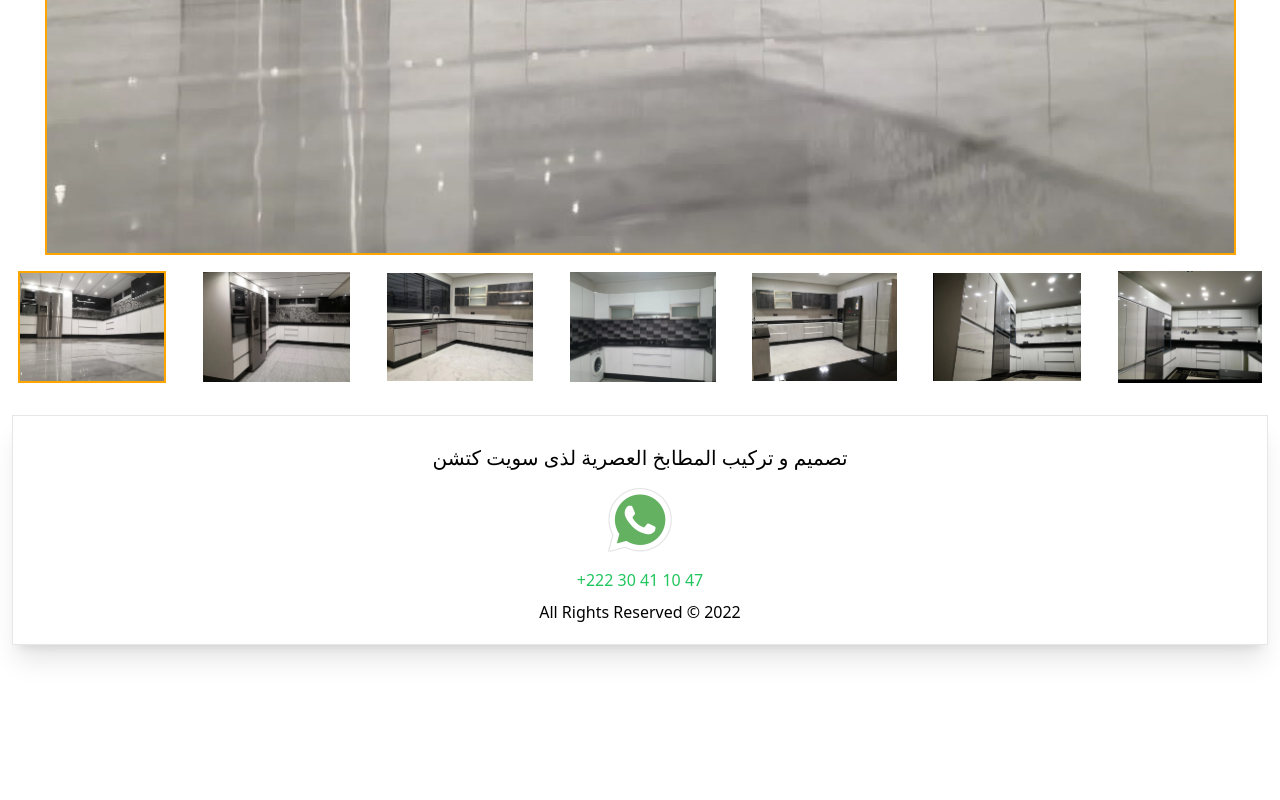
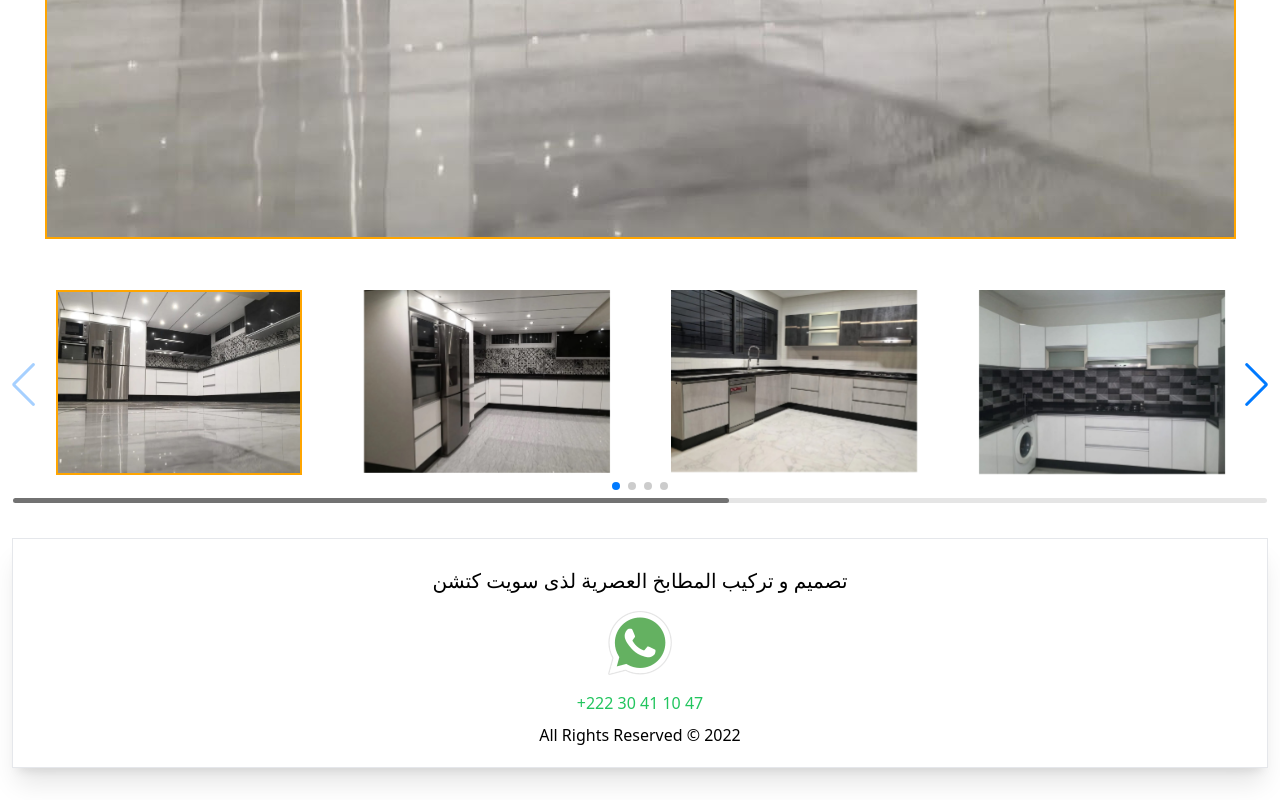
Before and after one commit to mednajjar/suitekitchen, a React (Create React App) app: page / in a window 1280 px wide. Shown: the part 784-1584 px from the top of the page. Before the commit the page ends 1477 px from the top, so only its background shows below. Built offline with nearby package versions, Linux system fonts and the light colour scheme.

Commit message:
add swiper package and style

```diff
--- a/package.json
+++ b/package.json
@@ -13,6 +13,7 @@
     "react-dom": "^18.2.0",
     "react-medium-image-zoom": "^5.1.2",
     "react-scripts": "5.0.1",
+    "swiper": "^8.4.4",
     "web-vitals": "^2.1.4"
   },
   "scripts": {
--- a/public/index.html
+++ b/public/index.html
@@ -2,14 +2,14 @@
 <html lang="en">
   <head>
     <meta charset="utf-8" />
-    <link rel="icon" href="%PUBLIC_URL%/favicon.ico" />
+    <link rel="icon" href="%PUBLIC_URL%/suitekitchen.png" />
     <meta name="viewport" content="width=device-width, initial-scale=1" />
     <meta name="theme-color" content="#000000" />
     <meta
       name="description"
-      content="Web site created using create-react-app"
+      content="تصميم و تركيب المطابخ العصرية لذى سويت كتشن"
     />
-    <link rel="apple-touch-icon" href="%PUBLIC_URL%/logo192.png" />
+    <link rel="apple-touch-icon" href="%PUBLIC_URL%/suitekitchen.png" />
     <!--
       manifest.json provides metadata used when your web app is installed on a
       user's mobile device or desktop. See https://developers.google.com/web/fundamentals/web-app-manifest/
@@ -24,7 +24,7 @@
       work correctly both with client-side routing and a non-root public URL.
       Learn how to configure a non-root public URL by running `npm run build`.
     -->
-    <title>React App</title>
+    <title>Suite Kitchen</title>
   </head>
   <body>
     <noscript>You need to enable JavaScript to run this app.</noscript>
--- a/src/App.js
+++ b/src/App.js
@@ -2,20 +2,27 @@ import './App.css';
 import { useState } from 'react';
 import { ButtonBase, Grid } from '@mui/material';
 import { suitekitchen, sk, sk2, sk3, sk4, sk5, sk6, sk7, wtsap } from './assets'
+import SwiperCore, { Navigation, Pagination, Scrollbar, A11y, EffectFade } from 'swiper';
+import { Swiper, SwiperSlide } from 'swiper/react';
 import Zoom from 'react-medium-image-zoom';
 import 'react-medium-image-zoom/dist/styles.css';
+import 'swiper/css';
+import 'swiper/css/navigation';
+import 'swiper/css/pagination';
+import 'swiper/css/scrollbar';
+SwiperCore.use([Navigation, Pagination, Scrollbar, A11y, EffectFade]);
 
 function App() {
   const [selected, setSelected] = useState(sk)
   return (
-    <div className='max-w-7xl mx-auto py-4'>
-      <div className='flex justify-between items-center border-y border-black py-5 px-4'>
+    <div className='max-w-7xl mx-auto'>
+      <div className='flex justify-between items-center border-y py-5 px-4'>
         <div className='flex justify-around items-center'>
-          <img className='h-20' src={suitekitchen} alt="logo suite kitchen"/>
+          <img className='h-20' src={suitekitchen} alt="logo suite kitchen" />
           <h3 className='hidden md:inline-flex text-3xl font-serif'>Suite Kitchen</h3>
         </div>
         <div>
-          <h3 className='text-2xl font-bold'>+22230411047 </h3>
+          <h4 className='text-2xl text-bold'>+22230411047 </h4>
         </div>
       </div>
       <Grid className='mx-auto my-2'>
@@ -30,58 +37,99 @@ function App() {
             </Zoom>
           </ButtonBase>
         </Grid>
-        <Grid item sx={{ display: "flex", flexDirection: "row", justifyContent: "space-evenly", width: "100%", marginTop: 2 }}>
-          <ButtonBase>
-            <img style={{ width: "80%", height: "auto", border: selected === sk ? "2px solid orange" : "none" }}
+        {/* <Grid item sx={{ display: "flex", flexDirection: "row", justifyContent: "space-evenly", width: "100%", marginTop: 2 }}> */}
+        <Swiper
+          modules={[Navigation, Pagination, Scrollbar, A11y]}
+          spaceBetween={0}
+          slidesPerView={4}
+          navigation
+          pagination={{ clickable: true }}
+          scrollbar={{ draggable: true }}
+          onSwiper={(swiper) => console.log(swiper)}
+          onSlideChange={() => console.log('slide change')}
+          style={{ textAlign: 'center', marginTop:'2%', padding:'2%'}}
+          breakpoints={{
+            // when window width is >= 640px
+            240: {
+
+              slidesPerView: 1,
+            },
+            // when window width is >= 768px
+            768: {
+              slidesPerView: 3,
+            },
+            1024: {
+              slidesPerView: 4,
+            }
+          }}
+        >
+
+          <SwiperSlide>
+            {/* <ButtonBase> */}
+            <img style={{ width: "80%", height: "auto", border: selected === sk ? "2px solid orange" : "none", margin:'0 auto' }}
               alt="complex"
               src={sk}
               onClick={() => setSelected(sk)}
             />
-          </ButtonBase>
-          <ButtonBase>
-            <img style={{ width: "80%", height: "auto", border: selected === sk2 ? "2px solid orange" : "none" }}
+            {/* </ButtonBase> */}
+          </SwiperSlide>
+          <SwiperSlide>
+            {/* <ButtonBase> */}
+            <img style={{ width: "80%", height: "auto", border: selected === sk2 ? "2px solid orange" : "none", margin:'0 auto'  }}
               alt="complex"
               src={sk2}
               onClick={() => setSelected(sk2)}
             />
-          </ButtonBase>
-          <ButtonBase>
-            <img style={{ width: "80%", height: "auto", border: selected === sk3 ? "2px solid orange" : "none" }}
+            {/* </ButtonBase> */}
+          </SwiperSlide>
+          <SwiperSlide>
+            {/* <ButtonBase> */}
+            <img style={{ width: "80%", height: "auto", border: selected === sk3 ? "2px solid orange" : "none", margin:'0 auto'  }}
               alt="complex"
               src={sk3}
               onClick={() => setSelected(sk3)}
             />
-          </ButtonBase>
-          <ButtonBase>
-            <img style={{ width: "80%", height: "auto", border: selected === sk4 ? "2px solid orange" : "none" }}
+            {/* </ButtonBase> */}
+          </SwiperSlide>
+          <SwiperSlide>
+            {/* <ButtonBase> */}
+            <img style={{ width: "80%", height: "auto", border: selected === sk4 ? "2px solid orange" : "none", margin:'0 auto'  }}
               alt="complex"
               src={sk4}
               onClick={() => setSelected(sk4)}
             />
-          </ButtonBase>
-          <ButtonBase>
-            <img style={{ width: "80%", height: "auto", border: selected === sk5 ? "2px solid orange" : "none" }}
+            {/* </ButtonBase> */}
+          </SwiperSlide>
+          <SwiperSlide>
+            {/* <ButtonBase> */}
+            <img style={{ width: "80%", height: "auto", border: selected === sk5 ? "2px solid orange" : "none", margin:'0 auto'  }}
               alt="complex"
               src={sk5}
               onClick={() => setSelected(sk5)}
             />
-          </ButtonBase>
-          <ButtonBase>
-            <img style={{ width: "80%", height: "auto", border: selected === sk6 ? "2px solid orange" : "none" }}
+            {/* </ButtonBase> */}
+          </SwiperSlide>
+          <SwiperSlide>
+            {/* <ButtonBase> */}
+            <img style={{ width: "80%", height: "auto", border: selected === sk6 ? "2px solid orange" : "none", margin:'0 auto'  }}
               alt="complex"
               src={sk6}
               onClick={() => setSelected(sk6)}
             />
-          </ButtonBase>
-          <ButtonBase>
-            <img style={{ width: "80%", height: "auto", border: selected === sk7 ? "2px solid orange" : "none" }}
+            {/* </ButtonBase> */}
+          </SwiperSlide>
+          <SwiperSlide>
+            {/* <ButtonBase> */}
+            <img style={{ width: "80%", height: "auto", border: selected === sk7 ? "2px solid orange" : "none", margin:'0 auto'  }}
               alt="complex"
               src={sk7}
               onClick={() => setSelected(sk7)}
             />
-          </ButtonBase>
+            {/* </ButtonBase> */}
+          </SwiperSlide>
 
-        </Grid>
+        </Swiper>
+        {/* </Grid> */}
       </Grid>
       <div className='flex flex-col text-center items-center border my-8 mx-3 p-5 shadow-xl'>
 
```
Also changed, not shown: public/manifest.json, public/suitekitchen.png (added), 1 other file (tests, documents, lock files or other folders).
